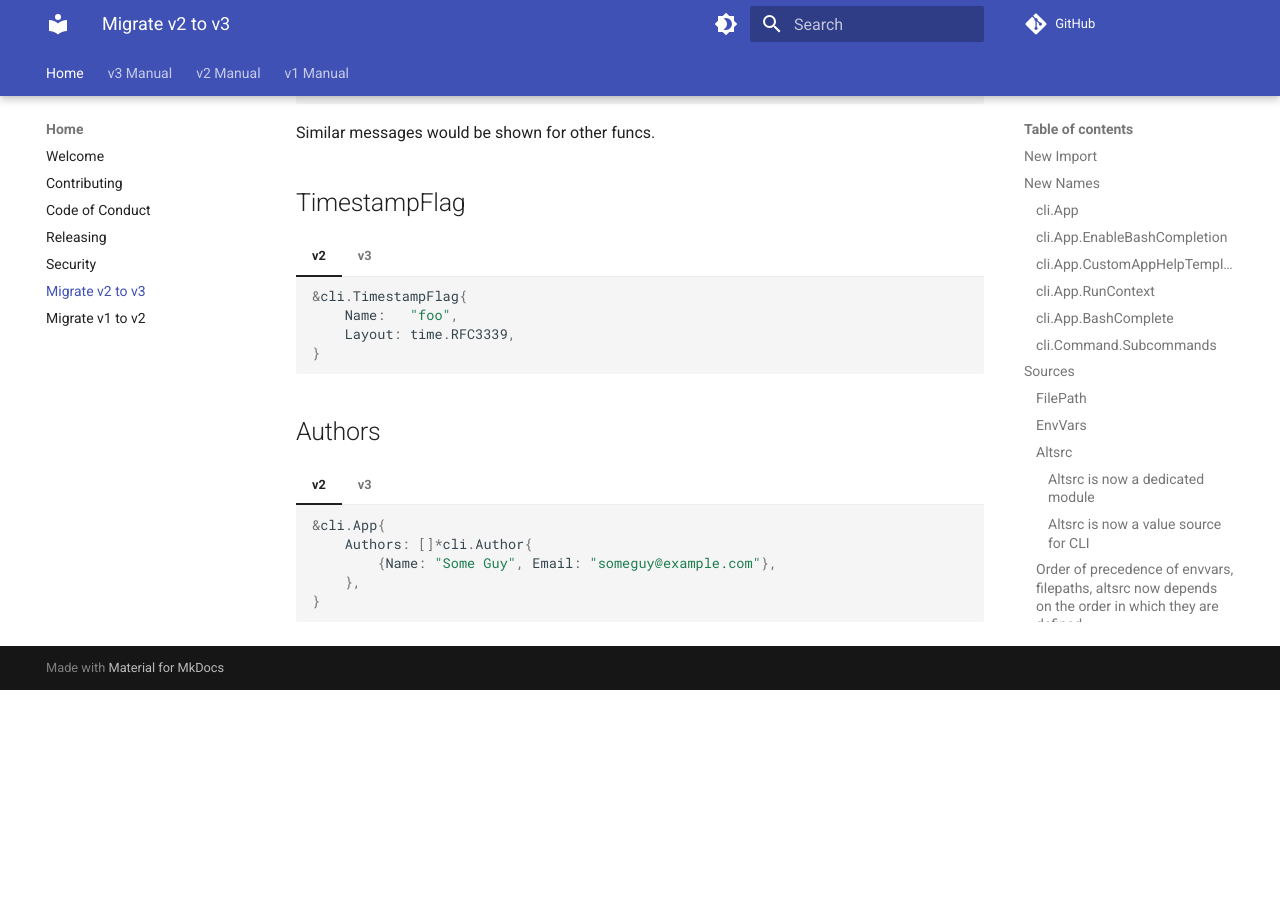
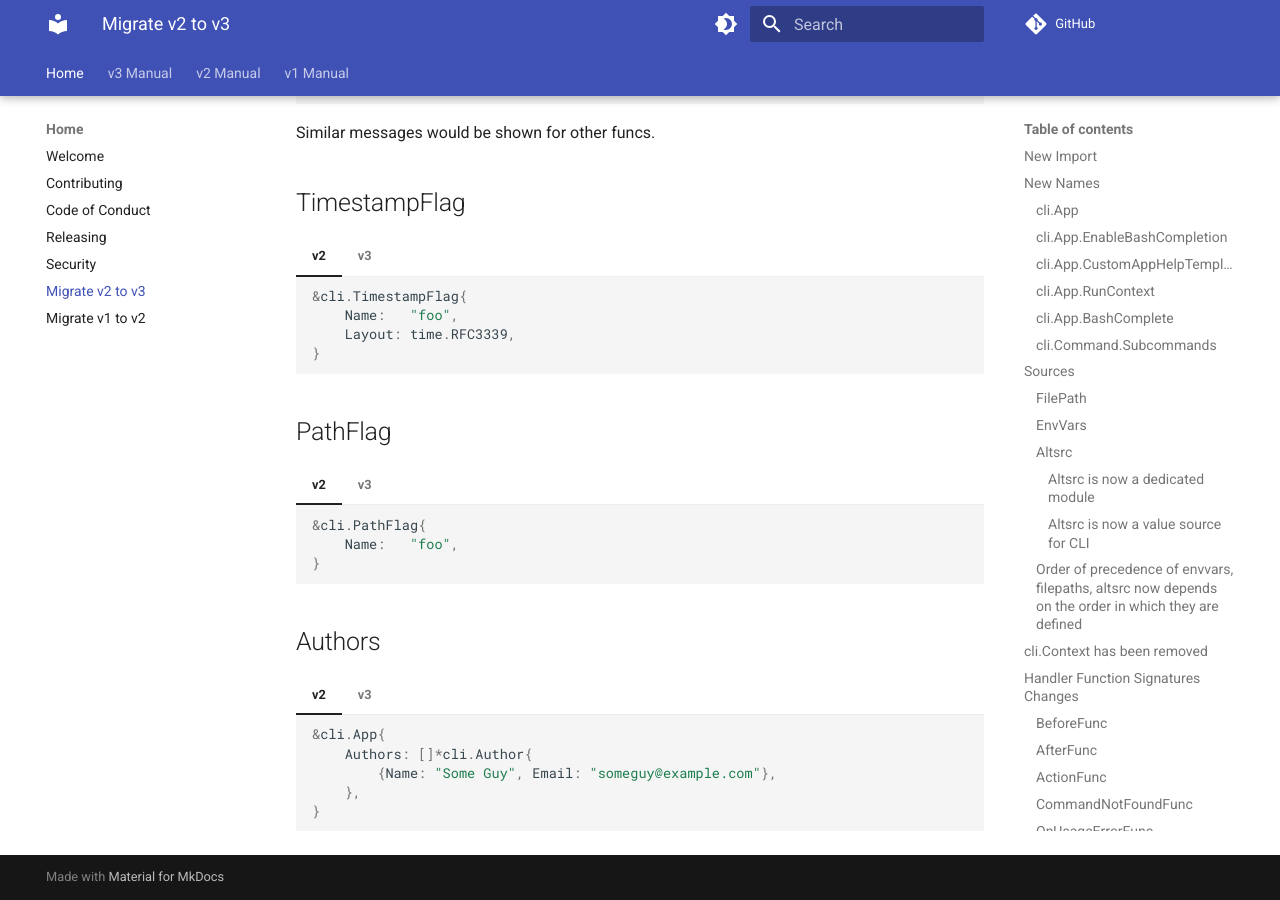
Before and after one commit to urfave/cli, an MkDocs documentation site: the page built from docs/migrate-v2-to-v3.md, in a window 1280 px wide and 900 px high, scrolled down 5115 px. Built offline with MkDocs 1.6.1 and Material for MkDocs 9.7.7, drawn with Linux system fonts in a browser that asks for light colours; comment, search, counter and statistics services are not loaded; before the commit the page ends 5805 px from its top, so only the background shows below that.

Commit message:
Fix Docs(issue_2125) Add PathFlag to StringFlag migration

````diff
--- a/docs/migrate-v2-to-v3.md
+++ b/docs/migrate-v2-to-v3.md
@@ -379,6 +379,25 @@
     }
     ```
 
+## PathFlag
+
+=== "v2"
+
+    ```go
+    &cli.PathFlag{
+        Name:   "foo",
+    }
+    ```
+
+=== "v3"
+
+    ```go
+    &cli.StringFlag{
+        Name:  "foo",
+        TakesFiles: true,
+    }
+    ```
+
 ## Authors
 
 === "v2"
````
